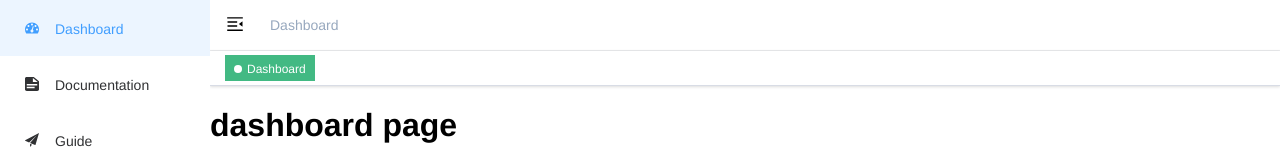
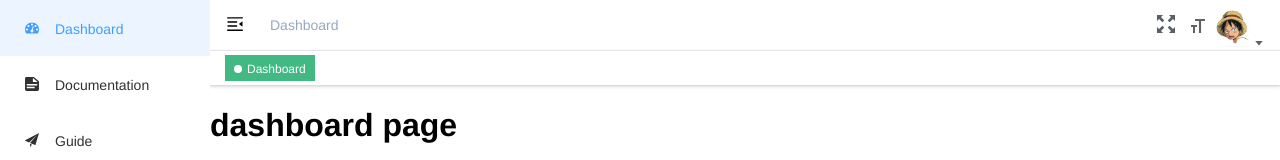
Before and after one commit to Hanpeng-Chen/vue3-ts-admin, a Vue app: page /#/dashboard in a window 1280 px wide. Shown: the top 160 px of the page. Built offline with nearby package versions, Linux system fonts and the light colour scheme.

Commit message:
feat: finish screenfull and add sizeSelect and avatar

```diff
--- /dev/null
+++ b/src/components/SizeSelect/index.vue
@@ -0,0 +1,72 @@
+<template>
+  <div>
+    <el-dropdown trigger="click" @command="handleSize">
+      <div>
+        <svg-icon class-name="size-icon" icon-class="size"></svg-icon>
+      </div>
+      <template #dropdown>
+        <el-dropdown-menu>
+          <el-dropdown-item
+            v-for="item in sizeOptions"
+            :key="item.value"
+            :command="item.value"
+            :disabled="item.value === size"
+          >
+            {{item.label}}
+          </el-dropdown-item>
+        </el-dropdown-menu>
+      </template>
+    </el-dropdown>
+  </div>
+</template>
+
+<script lang="ts">
+import { Size } from '@/plugins/element'
+import { useStore } from '@/store'
+import { ComponentInternalInstance, ComponentPublicInstance, computed, defineComponent, getCurrentInstance, nextTick, ref } from 'vue'
+import { useRoute, useRouter } from 'vue-router'
+
+export default defineComponent({
+  name: 'SizeSelect',
+  setup() {
+    const store = useStore()
+    const route = useRoute()
+    const router = useRouter()
+    const { proxy } = getCurrentInstance() as ComponentInternalInstance
+
+    const size = computed(() => store.getters.size)
+
+    const sizeOptions = ref([
+      { label: 'Default', value: 'default' },
+      { label: 'Medium', value: 'medium' },
+      { label: 'Small', value: 'small' },
+      { label: 'Mini', value: 'mini' }
+    ])
+
+    const refreshView = () => {
+      const { fullPath } = route
+      nextTick(() => {
+        router.replace({
+          path: '/redirect' + fullPath
+        })
+      })
+    }
+
+    const handleSize = (command: Size) => {
+      (proxy as ComponentPublicInstance).$ELEMENT.size = command
+      store.dispatch('app/setSize', command)
+      refreshView()
+      proxy?.$message.success({
+        type: 'success',
+        message: 'Element组件样式大小切换成功'
+      })
+    }
+
+    return {
+      sizeOptions,
+      size,
+      handleSize
+    }
+  }
+})
+</script>
--- a/src/layout/components/AppMain.vue
+++ b/src/layout/components/AppMain.vue
@@ -3,7 +3,7 @@
     <!-- vue3 路由缓存 https://next.router.vuejs.org/guide/migration/index.html#router-view-keep-alive-and-transition -->
     <router-view v-slot={Component}>
       <transition name="fade-transform" mode="out-in">
-        <keep-alive>
+        <keep-alive :include="cacheViews">
           <component :is="Component" :key="key" />
         </keep-alive>
       </transition>
@@ -12,7 +12,7 @@
 </template>
 
 <script lang="ts">
-import { computed, defineComponent } from 'vue'
+import { computed, defineComponent, ref } from 'vue'
 import { useRoute } from 'vue-router'
 
 export default defineComponent({
@@ -21,8 +21,10 @@ export default defineComponent({
     const route = useRoute()
     const key = computed(() => route.path)
     // 缓存路由集合 暂时先是空数组
+    const cacheViews = ref([])
     return {
-      key
+      key,
+      cacheViews
     }
   }
 })
--- /dev/null
+++ b/src/layout/components/Avatar/index.vue
@@ -0,0 +1,60 @@
+<template>
+  <el-dropdown
+    class="avatar-container"
+  >
+    <div class="avatar-wrapper">
+      <img :src="avatar" alt="" class="user-avatar">
+      <i class="el-icon-caret-bottom"></i>
+    </div>
+    <template #dropdown>
+      <el-dropdown-menu>
+        <router-link to="/">
+          <el-dropdown-item>首页</el-dropdown-item>
+        </router-link>
+        <router-link to="/profile/index">
+          <el-dropdown-item>个人设置</el-dropdown-item>
+        </router-link>
+        <el-dropdown-item @click="logout" divided>退出登录</el-dropdown-item>
+        <router-link to="/">
+        </router-link>
+      </el-dropdown-menu>
+    </template>
+  </el-dropdown>
+</template>
+
+<script lang="ts">
+import { defineComponent } from 'vue'
+import avatar from '@/assets/avatar.jpg'
+
+export default defineComponent({
+  setup() {
+    const logout = () => {
+      console.log('退出登录')
+    }
+    return {
+      logout,
+      avatar
+    }
+  }
+})
+</script>
+
+<style lang="scss" scoped>
+.avatar-container {
+  margin-right: 30px;
+  .avatar-wrapper {
+    margin-top: 5px;
+    .user-avatar {
+      width: 40px;
+      height: 40px;
+      border-radius: 10px;
+      cursor: pointer;
+    }
+
+    .el-icon-caret-bottom {
+      cursor: pointer;
+      font-size: 12px;
+    }
+  }
+}
+</style>
--- a/src/layout/components/Navbar.vue
+++ b/src/layout/components/Navbar.vue
@@ -2,20 +2,33 @@
   <div class="navbar">
     <hamburger @toggleClick="toggleSidebar" :is-active="sidebar.opened"></hamburger>
     <breadcrumb></breadcrumb>
+    <div class="right-menu">
+      <screen-full id="screenfull" class="right-menu-item hover-effect"></screen-full>
+      <el-tooltip content="Global Size" effect="dark" placement="bottom">
+        <size-select class="right-menu-item hover-effect"></size-select>
+      </el-tooltip>
+      <avatar />
+    </div>
   </div>
 </template>
 
 <script lang="ts">
 import { computed, defineComponent } from 'vue'
+import { useStore } from '@/store/index'
 import Hamburger from '@/components/Hamburger/index.vue'
 import Breadcrumb from '@/components/Breadcrumb/index.vue'
-import { useStore } from '@/store/index'
+import ScreenFull from '@/components/Screenfull/index.vue'
+import SizeSelect from '@/components/SizeSelect/index.vue'
+import Avatar from './Avatar/index.vue'
 
 export default defineComponent({
   name: 'Navbar',
   components: {
     Hamburger,
-    Breadcrumb
+    Breadcrumb,
+    ScreenFull,
+    SizeSelect,
+    Avatar
   },
   setup() {
     const store = useStore()
@@ -33,9 +46,31 @@ export default defineComponent({
 
 <style lang="scss">
 .navbar {
+  display: flex;
   height: 50px;
   background: #FFF;
   border-bottom: 1px solid rgb(0 21 41 / 8%);
   box-shadow: 0 1px 4px rgb(0 21 41 / 8%);
+  .right-menu {
+    flex: 1;
+    display: flex;
+    align-items: center;
+    justify-content: flex-end;
+    padding-right: 15px;
+    &-item {
+      padding: 0 8px;
+      font-size: 18px;
+      color: #5a5e66;
+      vertical-align: text-bottom;
+      &.hover-effect {
+        cursor: pointer;
+        transition: background .3s;
+
+        &:hover {
+          background: rgba(0, 0, 0, .025)
+        }
+      }
+    }
+  }
 }
 </style>
--- a/src/layout/components/TagsView/index.vue
+++ b/src/layout/components/TagsView/index.vue
@@ -75,14 +75,12 @@ export default defineComponent({
       const affixTags = filterAffixTags(routes)
       for (const tag of affixTags) {
         if (tag.name) {
-          console.log('tag', tag)
           store.dispatch('tagsView/addVisitedView', tag)
         }
       }
     }
     const addTag = () => {
       const { name } = route
-      console.log('route', route, route.name)
       if (name) {
         store.dispatch('tagsView/addView', route)
       }
--- a/src/main.ts
+++ b/src/main.ts
@@ -3,7 +3,7 @@ import App from './App.vue'
 import router from './router'
 import store, { key } from './store'
 import 'normalize.css/normalize.css'
-import installElementPlus from './plugins/element'
+import installElementPlus, { Size } from './plugins/element'
 import '@/styles/index.scss'
 import initSvgIcon from '@/icons/index'
 
@@ -11,9 +11,13 @@ import { ElMessage, ElMessageBox, ElNotification } from 'element-plus'
 
 const app = createApp(App)
 
+const size = store.getters.size
+
 app.use(store, key)
   .use(router)
-  .use(installElementPlus)
+  .use(installElementPlus, {
+    size
+  })
   .use(initSvgIcon)
   .mount('#app')
 
@@ -24,5 +28,8 @@ declare module '@vue/runtime-core' {
     $alert: typeof ElMessageBox.alert;
     $confirm: typeof ElMessageBox.confirm;
     $prompt: typeof ElMessageBox.prompt;
+    $ELEMENT: {
+      size: Size
+    }
   }
 }
--- a/src/plugins/element.ts
+++ b/src/plugins/element.ts
@@ -10,7 +10,11 @@ import {
   ElSubmenu,
   ElBreadcrumb,
   ElBreadcrumbItem,
-  ElScrollbar
+  ElScrollbar,
+  ElTooltip,
+  ElDropdown,
+  ElDropdownMenu,
+  ElDropdownItem
 } from 'element-plus'
 import 'element-plus/lib/theme-chalk/index.css'
 import lang from 'element-plus/lib/locale/lang/zh-cn'
@@ -18,9 +22,13 @@ import lang from 'element-plus/lib/locale/lang/zh-cn'
 import 'dayjs/locale/zh-cn'
 
 // size属性类型
-export type size = 'default' | 'medium' | 'small' | 'mini'
+export type Size = 'default' | 'medium' | 'small' | 'mini'
 
-export default (app: App): void => {
+interface ElementOptions {
+  size: Size
+}
+
+export default (app: App, options: ElementOptions): void => {
   locale(lang)
 
   // 按需导入组件列表
@@ -34,7 +42,11 @@ export default (app: App): void => {
     ElSubmenu,
     ElBreadcrumb,
     ElBreadcrumbItem,
-    ElScrollbar
+    ElScrollbar,
+    ElTooltip,
+    ElDropdown,
+    ElDropdownMenu,
+    ElDropdownItem
   ]
 
   components.forEach(component => {
@@ -48,6 +60,6 @@ export default (app: App): void => {
   app.config.globalProperties.$prompt = ElMessageBox.prompt
 
   app.config.globalProperties.$ELEMENT = {
-    size: 'medium'
+    size: options.size
   }
 }
--- a/src/store/getters.ts
+++ b/src/store/getters.ts
@@ -2,7 +2,8 @@ import { GetterTree } from 'vuex'
 import { IRootState } from './index'
 
 const getters: GetterTree<IRootState, IRootState> = {
-  sidebar: (state) => state.app.sidebar
+  sidebar: (state) => state.app.sidebar,
+  size: (state) => state.app.size
 }
 
 export default getters
--- a/src/store/index.ts
+++ b/src/store/index.ts
@@ -17,7 +17,7 @@ export const key: InjectionKey<Store<IRootState>> = Symbol()
 const persisteAppState = createPersistedState({
   storage: window.sessionStorage,
   key: 'vuex_app',
-  paths: ['app.sidebar.opened'] // 只针对app模块下的sidebar.opened状态持久化
+  paths: ['app.sidebar.opened', 'app.size'] // 只针对app模块下的sidebar.opened状态持久化
 })
 
 export default createStore({
--- a/src/store/modules/app.ts
+++ b/src/store/modules/app.ts
@@ -1,21 +1,29 @@
+import { Size } from '@/plugins/element'
 import { ActionTree, Module, MutationTree } from 'vuex'
 import { IRootState } from '../index'
 
 export interface IAppState {
   sidebar: { // 定义sidebar相关状态
     opened: boolean
-  }
+  },
+  size: Size
 }
 
 const mutations: MutationTree<IAppState> = {
   TOGGLE_SIDEBAR(state) {
     state.sidebar.opened = !state.sidebar.opened
+  },
+  SET_SIZE(state, size: Size) {
+    state.size = size
   }
 }
 
 const actions: ActionTree<IAppState, IRootState> = {
   toggleSidebar({ commit }) {
     commit('TOGGLE_SIDEBAR')
+  },
+  setSize({ commit }, size: Size) {
+    commit('SET_SIZE', size)
   }
 }
 
@@ -24,7 +32,8 @@ const app: Module<IAppState, IRootState> = {
   state: {
     sidebar: {
       opened: true
-    }
+    },
+    size: 'medium'
   },
   mutations,
   actions
--- /dev/null
+++ b/src/views/profile/index.vue
@@ -0,0 +1,3 @@
+<template>
+  <h1>个人页面</h1>
+</template>
```
Also changed, not shown: src/assets/avatar.jpg (added).
